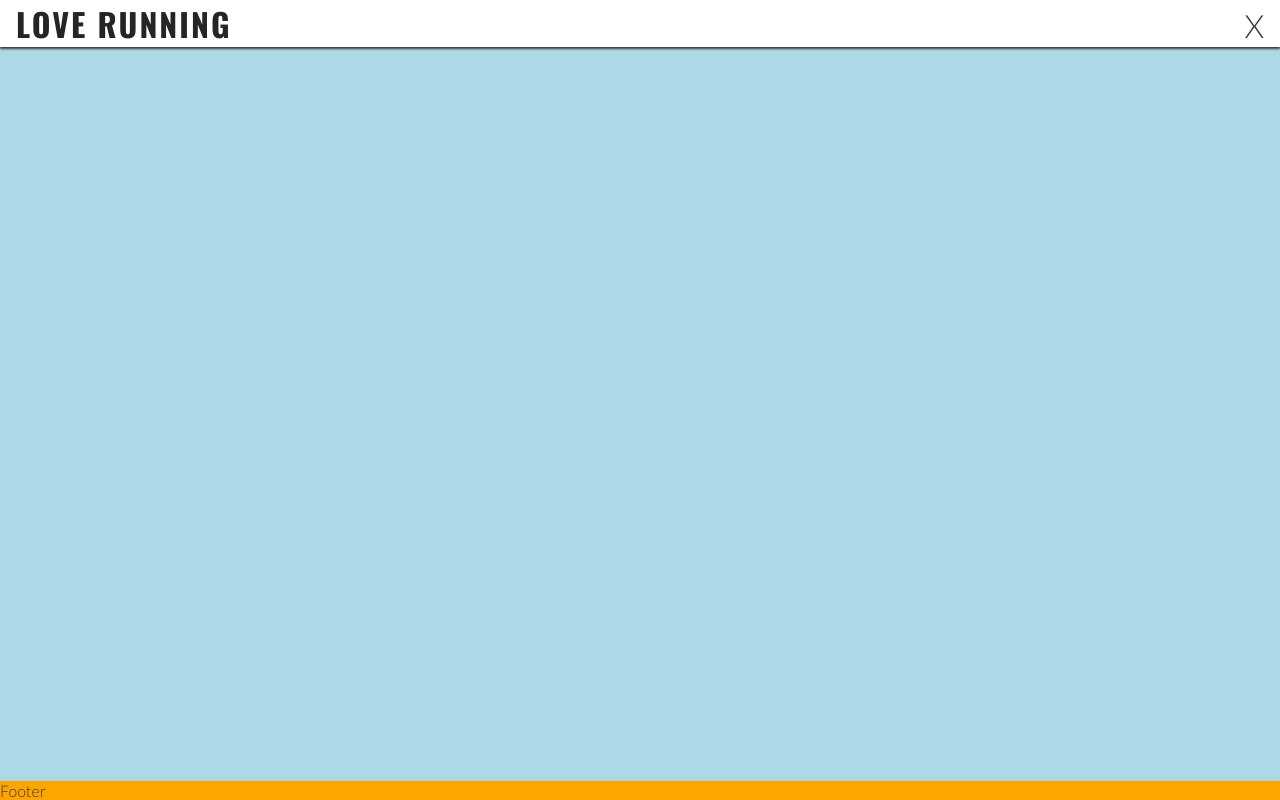
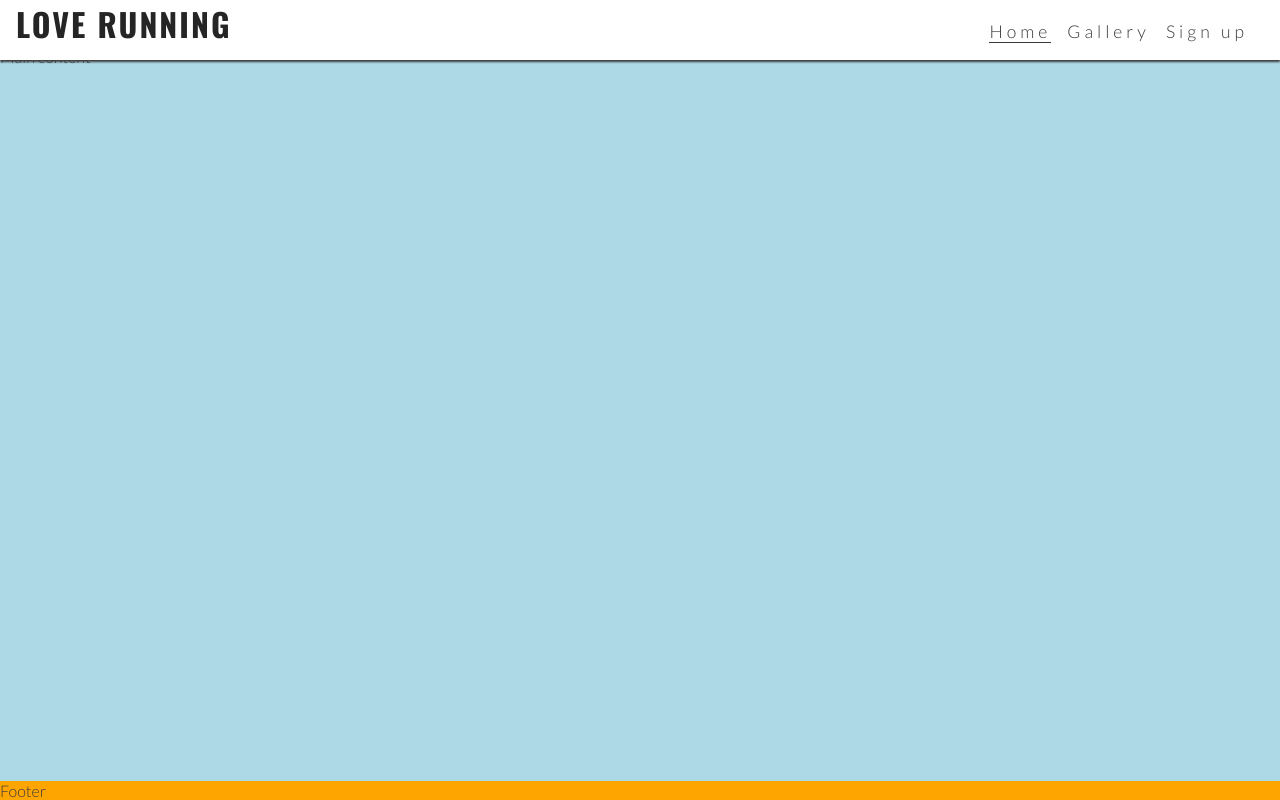
Before and after one commit to Nicolemann98/Love-Running, a plain HTML site: page index.html in a window 1280 px wide. Drawn offline with nearby package versions, Linux system fonts and the light colour scheme.

Commit message:
Display navbar items, hide toggle label

```diff
--- a/assets/css/style.css
+++ b/assets/css/style.css
@@ -90,9 +90,30 @@ main {
     background-color: lightblue;
     /* Make main element take up any surplus space to push footer down */
     flex: 1 0 auto;
+    margin-top: 47px;
 }
 
 /* Footer */
 footer {
     background-color: orange;
 }
+/* Media query: tablets and larger (768px and up) */
+@media screen and (min-width:768px) {
+    /* Header */
+    nav {
+        display: block;
+        position: relative;
+        box-shadow: none;
+        width: fit-content;
+        padding-right: 1rem;
+    }
+#menu {
+    display:flex;
+}
+#menu > li {
+    padding-left: 1rem;
+}
+.nav-toggle-label {
+    display:none;
+}
+}
```
